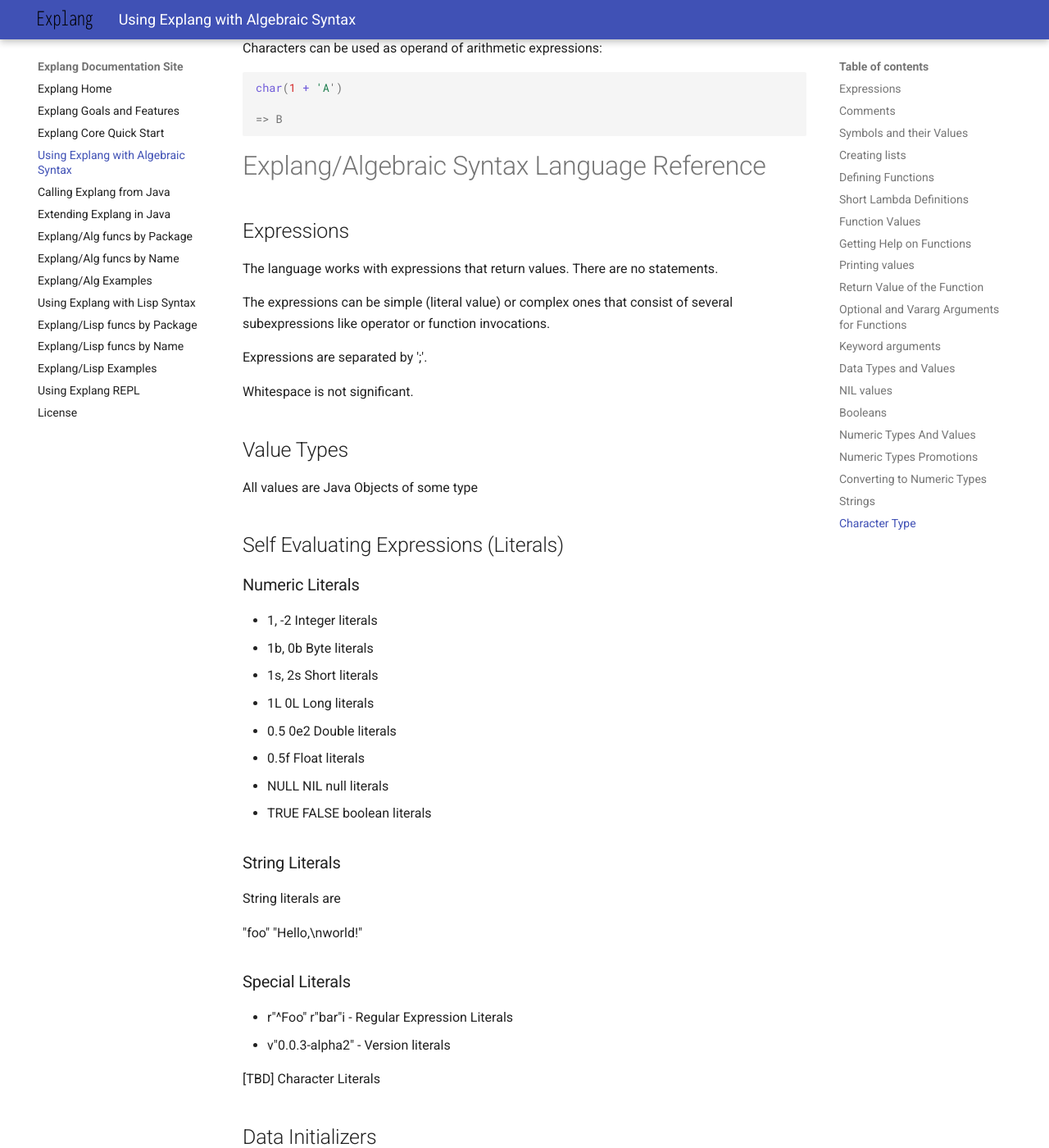
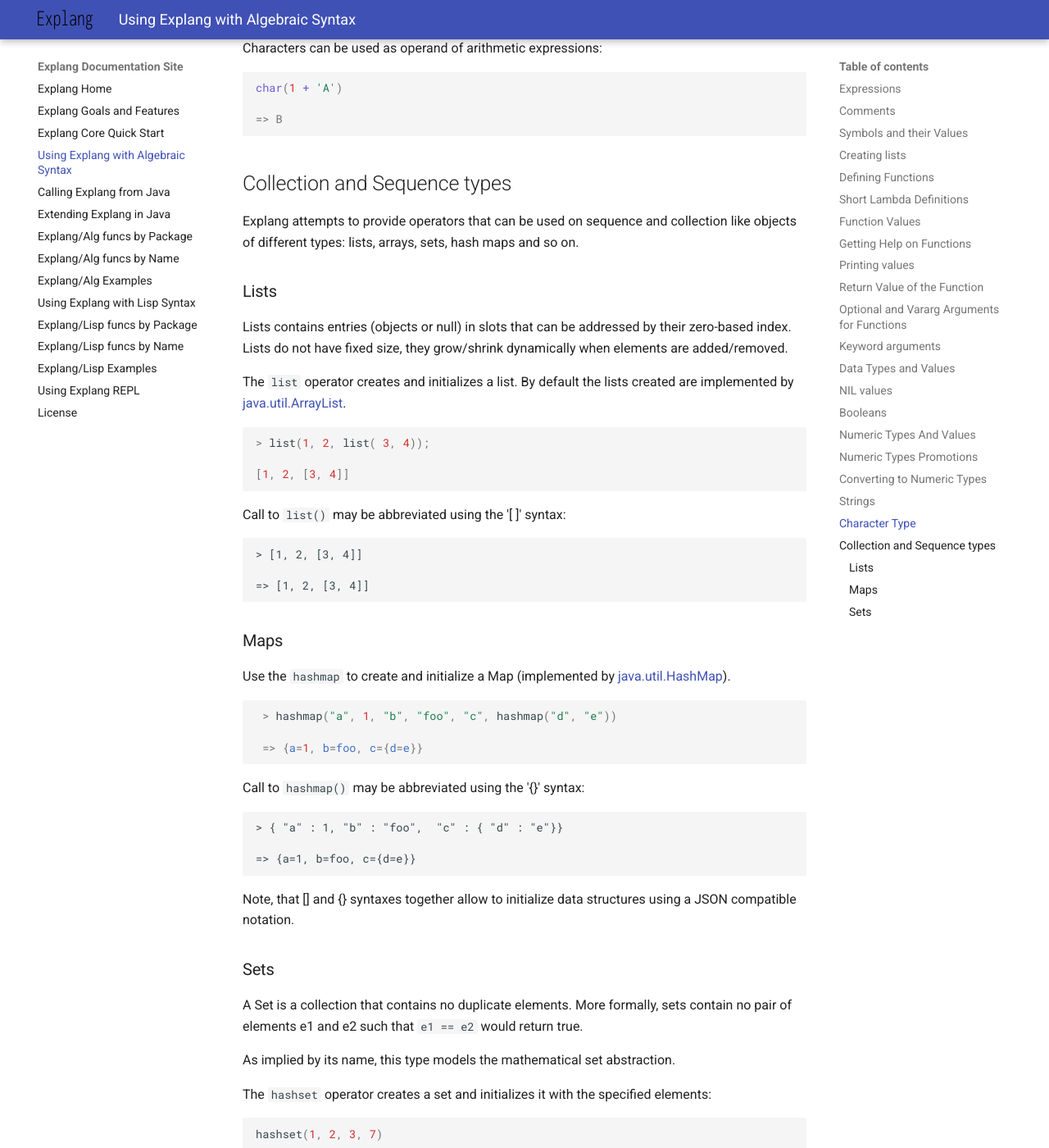
Before and after one commit to opsit-io/opsit-explang-docs, an MkDocs documentation site: the page built from docs/explang-alg.md, in a window 1280 px wide and 1400 px high, scrolled down 15169 px. Shown: the whole window at 82% size. Built offline with MkDocs 1.6.1 and Material for MkDocs 9.7.7, drawn with Linux system fonts in a browser that asks for light colours; some of the changed text lies outside the part shown.

Commit message:
feat: add chapter on Collections

````diff
--- a/docs/explang-alg.md
+++ b/docs/explang-alg.md
@@ -858,6 +858,87 @@
 => B
 ```
 
+Collection and Sequence types
+-----------------------------
+
+Explang attempts to provide operators that can be used
+on sequence and collection like objects of different types:
+lists, arrays, sets, hash maps and so on.
+
+### Lists
+
+Lists contains entries (objects or null) in slots that can be
+addressed by their zero-based index. Lists do not have fixed size,
+they grow/shrink dynamically when elements are added/removed.
+
+The `list` operator creates and initializes a list. By default the
+lists created are implemented by
+[java.util.ArrayList](https://docs.oracle.com/javase/8/docs/api/java/util/ArrayList.html).
+
+
+```julia
+> list(1, 2, list( 3, 4));
+
+[1, 2, [3, 4]]
+```
+
+Call to `list()` may be abbreviated using the '[ ]' syntax:
+
+```
+> [1, 2, [3, 4]]
+
+=> [1, 2, [3, 4]]
+```
+
+
+### Maps
+
+Use the `hashmap` to create and initialize a Map
+(implemented by [java.util.HashMap](https://docs.oracle.com/javase/8/docs/api/java/util/HashMap.html)).
+
+
+```julia
+ > hashmap("a", 1, "b", "foo", "c", hashmap("d", "e"))
+
+ => {a=1, b=foo, c={d=e}}
+```
+
+Call to `hashmap()` may be abbreviated using the '{}' syntax:
+
+```
+> { "a" : 1, "b" : "foo",  "c" : { "d" : "e"}}
+
+=> {a=1, b=foo, c={d=e}}
+```
+
+Note, that [] and {} syntaxes together allow to initialize data structures using
+a JSON compatible notation.
+
+
+### Sets
+
+A Set is a collection that contains no duplicate elements. More
+formally, sets contain no pair of elements e1 and e2 such that `e1 == e2`
+would return true.
+
+As implied by its name, this type models the mathematical set
+abstraction.
+
+The `hashset` operator creates a set and initializes it with the specified elements:
+
+```julia
+hashset(1, 2, 3, 7)
+
+=> [1, 2, 3, 7]
+```
+
+```julia
+hashset(1, 1, [1, 2, 3], [1, 2, 3], NIL, NIL)
+
+=> [null, 1, [1, 2, 3]]
+```
+
+
 
 
 
````
